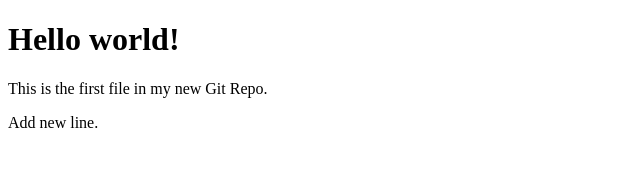
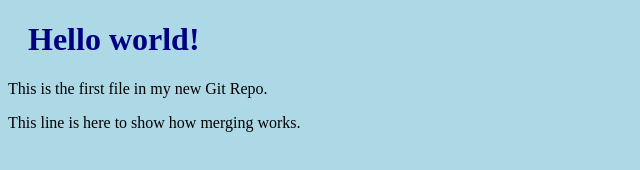
Before and after one commit to myhanh9/TEST, a plain HTML site: page index.html in a window 1280 px wide. Shown: the whole page, without its empty margins (0-640 px from the left). Drawn offline with Linux system fonts and the light colour scheme.

Commit message:
Fix emergency

```diff
--- a/index.html
+++ b/index.html
@@ -2,12 +2,14 @@
 <html>
 <head>
 <title>Hello World!</title>
+<link rel="stylesheet" href="style.css">
 </head>
 <body>
 
 <h1>Hello world!</h1>
 <p>This is the first file in my new Git Repo.</p>
-<p>Add new line.</p>
+<p>This line is here to show how merging works.</p>
+
 
 </body>
 </html>
```
